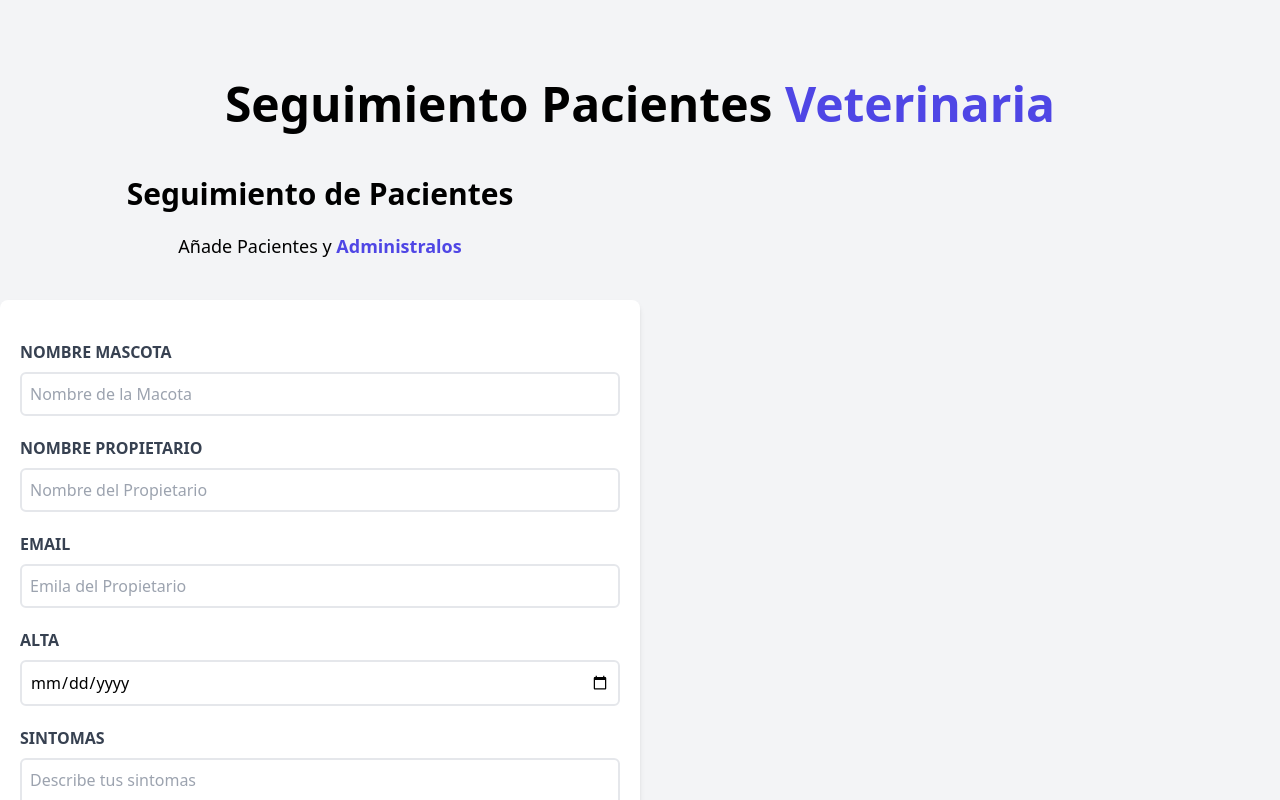
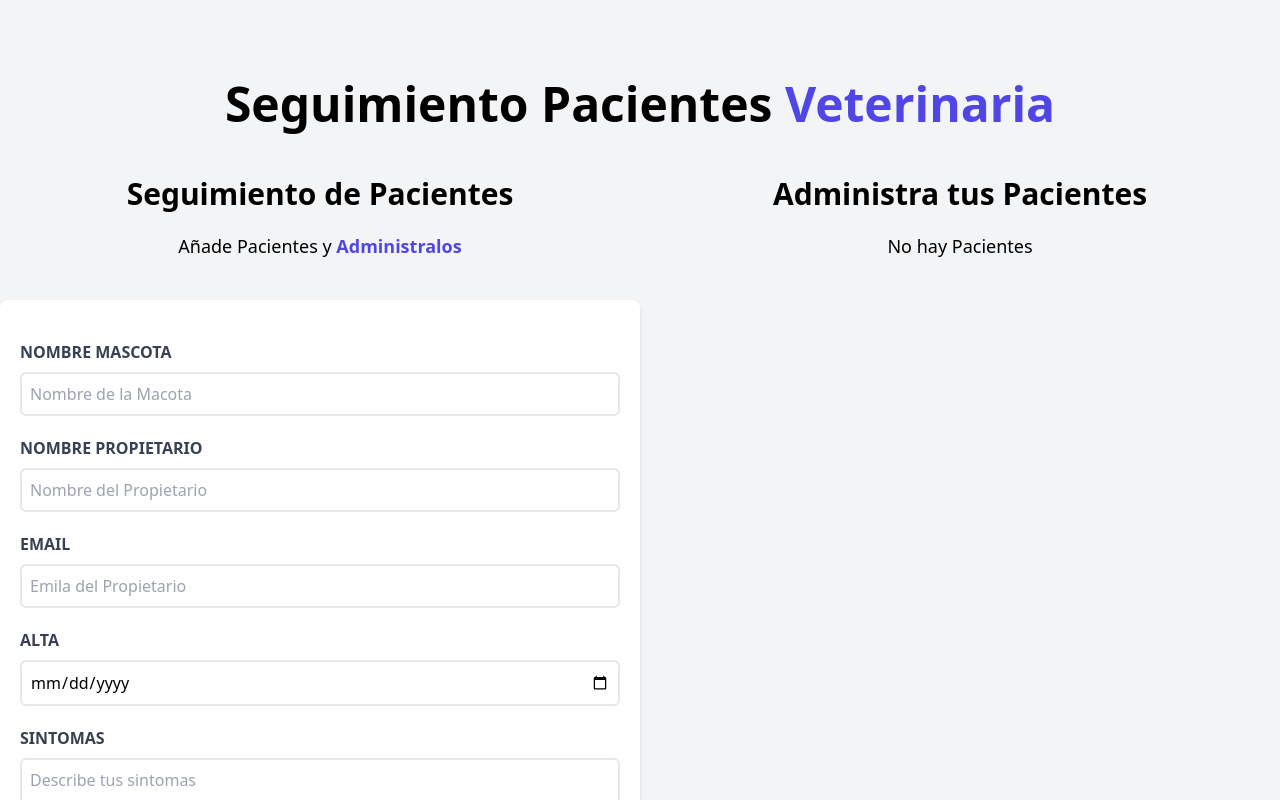
Before and after one commit to LuisAmorteguiTest3691/vue-proyecto-formulario-veterineria, a Vue app: page / in a window 1280 px wide. Shown: the top 800 px of the page. Built offline with nearby package versions, Linux system fonts and the light colour scheme.

Commit message:
Primeros pasos con el listado de clientes

```diff
--- a/src/App.vue
+++ b/src/App.vue
@@ -1,6 +1,9 @@
 <script setup>
+  import { ref } from 'vue';
   import Header from './components/Header.vue';
   import Formulario from './components/Formulario.vue';
+
+  const pacientes = ref([]);
 </script>
 
 <template>
@@ -8,6 +11,13 @@
     <Header />
     <div class="mt-12 md:flex">
       <Formulario />
+      <div class="md:w-1/2 md:h-screen overflow-y-scroll">
+        <h3 class="font-black text-3xl text-center">Administra tus Pacientes</h3>
+        <div v-if="pacientes.length > 0">
+
+        </div>
+        <div v-else class="mt-5 text-lg text-center">No hay Pacientes</div>
+      </div>
     </div>
   </div>
 </template>
```
Also changed, not shown: 2 other files (tests, documents, lock files or other folders).
